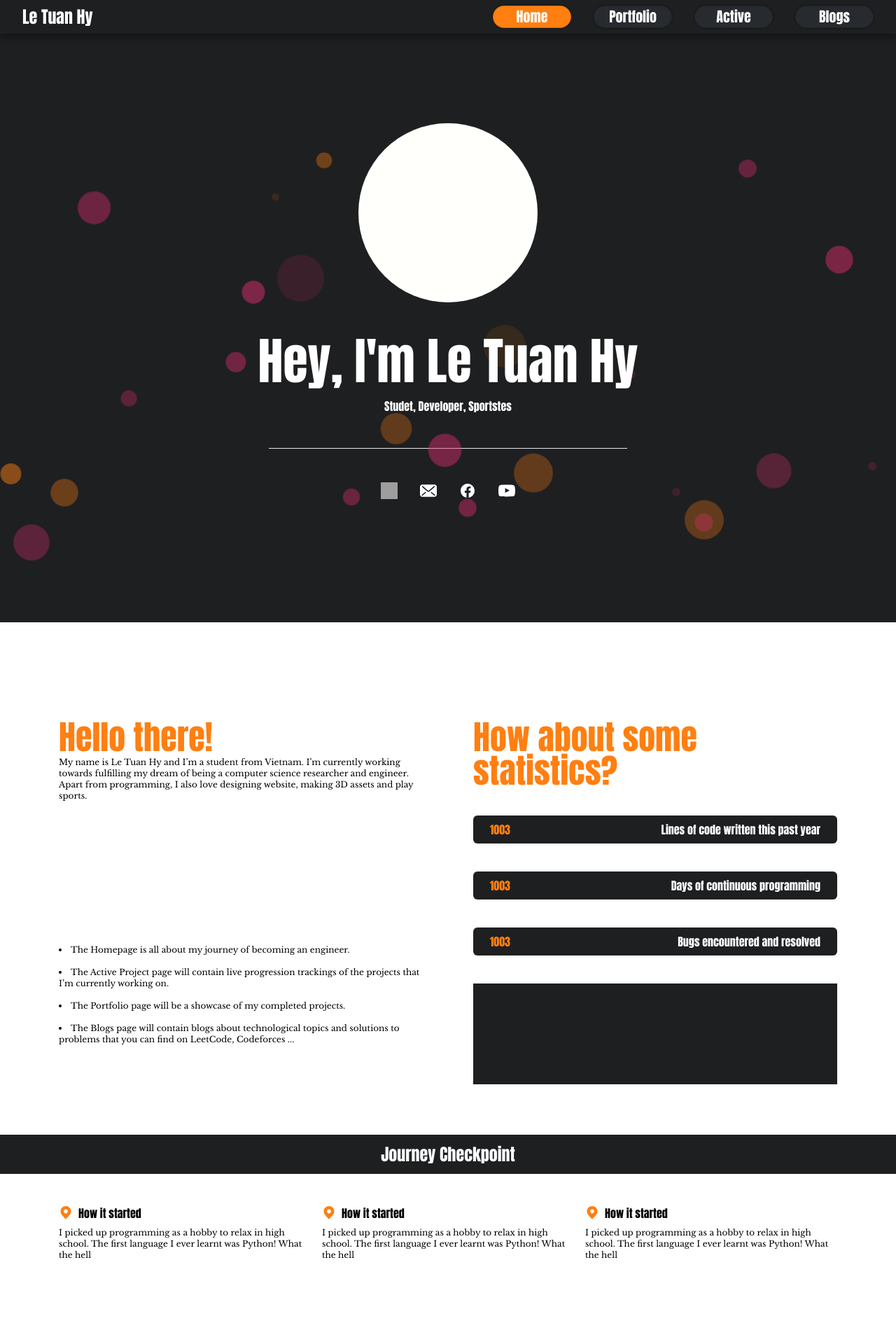
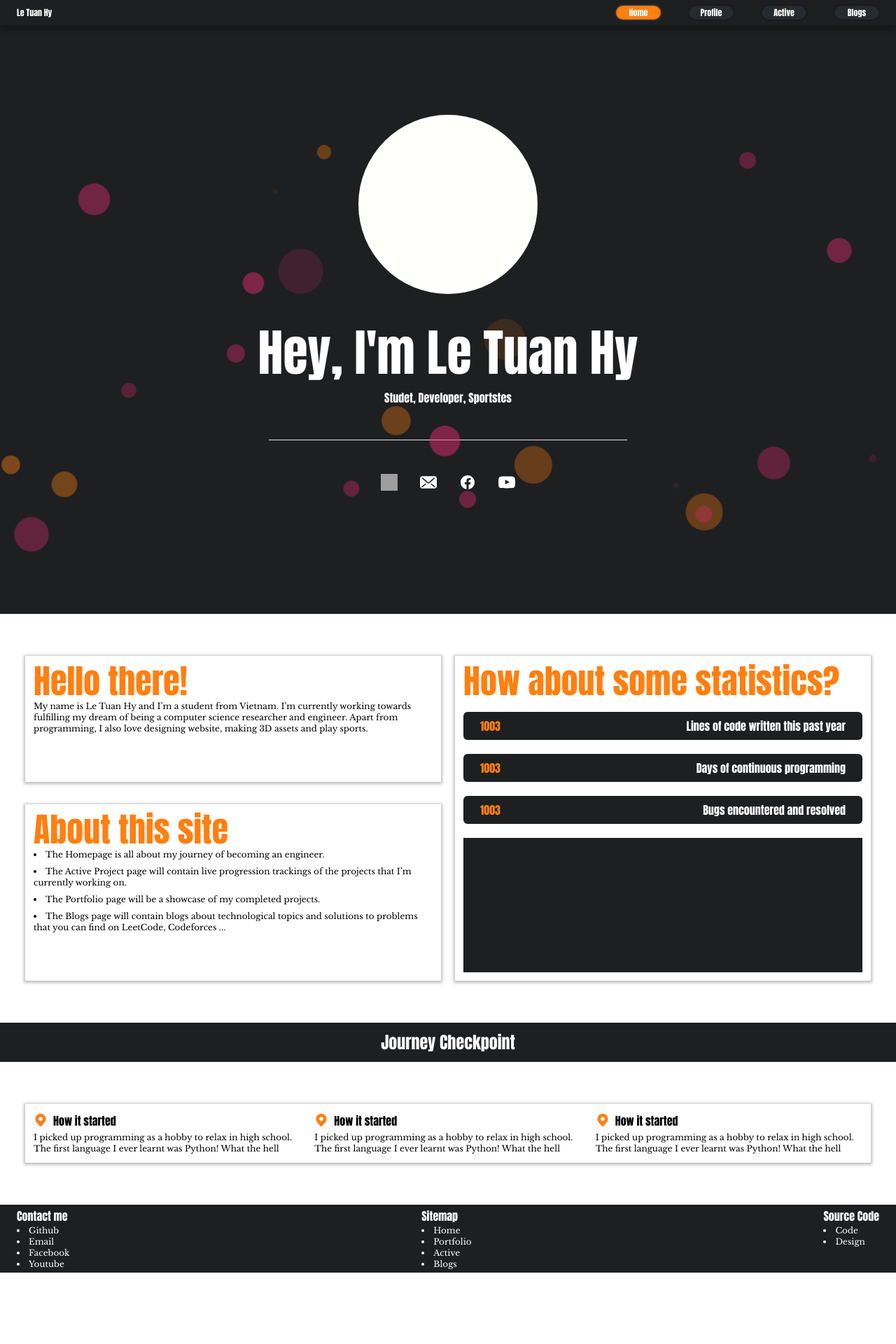
Before and after one commit to Hy-LeTuan/Hy-LeTuan.github.io, a React (Vite) app in the folder personal-profile/: page / in a window 1280 px wide. Shown: the top 1920 px of the page at 70% size. After the commit the page ends 1818 px from the top, so only its background shows below. Built offline with nearby package versions, Linux system fonts and the light colour scheme; grey boxes are pictures that could not be loaded.

Commit message:
update UI for medium screen size

```diff
--- a/personal-profile/src/index.css
+++ b/personal-profile/src/index.css
@@ -74,11 +74,11 @@
 	}
 
 	.btn-header {
-		@apply font-heading-font border-border-translucent-black bg-neutral rounded-full border-1 h-5 w-16 lg:h-6 lg:w-20 text-white p-0 text-xs lg:text-base transition-colors shadow-xs duration-500 xl:w-28 xl:h-8 xl:text-xl;
+		@apply font-heading-font border-border-translucent-black bg-neutral rounded-full border-1 h-5 w-16 text-white p-0 transition-colors shadow-header-button duration-300;
 	}
 
 	.btn-header-active {
-		@apply font-heading-font border-border-translucent-black  bg-accent rounded-full border-1 h-5 w-16  text-white p-0 text-xs lg:text-base lg:border-0 lg:h-6 lg:w-20 transition-colors shadow-xs duration-500 xl:text-xl xl:w-28 xl:h-8;
+		@apply font-heading-font border-border-translucent-black bg-accent rounded-full border-1 h-5 w-16 text-white p-0 transition-colors shadow-active-header-button duration-300;
 	}
 
 	.btn-card-footer {
@@ -91,11 +91,11 @@
 
 	/* Cards */
 	.card-full-width-banner {
-		@apply shadow-card col-span-1 flex flex-col overflow-hidden gap-4 pb-2;
+		@apply shadow-card col-span-1 flex flex-col overflow-hidden gap-4 pb-2 md:pb-3;
 	}
 
 	.card {
-		@apply shadow-card px-3 py-2 col-span-1 lg:p-5 xl:shadow-none;
+		@apply shadow-card px-3 py-2 col-span-1 md:px-3 md:py-3;
 	}
 
 	.project-specific-card {
@@ -103,7 +103,7 @@
 	}
 
 	.certificate-card {
-		@apply shadow-certificate-card px-3 py-2 col-span-1 lg:p-5 xl:shadow-none;
+		@apply shadow-certificate-card px-3 py-2 col-span-1 md:max-w-96;
 	}
 
 	.card-split-title {
@@ -111,7 +111,7 @@
 	}
 
 	.card-body-single-column {
-		@apply flex flex-col gap-4 text-left xl:gap-4;
+		@apply flex flex-col gap-4 text-left md:gap-5;
 	}
 
 	.card-header {
@@ -119,7 +119,7 @@
 	}
 
 	.project-card {
-		@apply shadow-md shadow-gray-500 overflow-hidden rounded-md col-span-1 px-6 py-6 bg-wave-pattern bg-no-repeat bg-cover lg:col-span-1 lg:gap-6 lg:pb-8 xl:gap-10;
+		@apply shadow-md shadow-gray-500 overflow-hidden rounded-md col-span-1 px-6 py-6 bg-wave-pattern bg-no-repeat bg-cover md:max-w-96;
 	}
 
 	.project-card-body {
@@ -161,7 +161,7 @@
 	/* Utilities */
 
 	.main-section {
-		@apply grid grid-cols-1 p-6 gap-9 place-items-stretch lg:grid-cols-2 lg:gap-x-8 lg:px-12 xl:px-16;
+		@apply grid grid-cols-1 p-6 gap-9 place-items-stretch md:py-7 md:px-9 md:gap-y-8 md:grid-cols-2 md:gap-x-5;
 	}
 
 	.row {
@@ -177,15 +177,19 @@
 	}
 
 	.section-banner {
-		@apply w-full bg-primary relative overflow-hidden mt-7 flex justify-center items-center py-3;
+		@apply w-full bg-primary relative overflow-hidden mt-7 flex justify-center items-center py-3 md:mt-8;
 	}
 
 	.banner-hr {
 		@apply text-white bg-white w-1/2 text-center;
 	}
 
+	.section-container {
+		@apply mt-7 md:mt-8;
+	}
+
 	/* Cluster */
-	.hello-cluster {
+	.normal-card-cluster {
 		@apply flex flex-col gap-1;
 	}
 }
--- a/personal-profile/src/layout/Footer.jsx
+++ b/personal-profile/src/layout/Footer.jsx
@@ -3,8 +3,8 @@ import { Link } from "react-router-dom";
 
 function Footer() {
 	return (
-		<footer className="overflow-hidden clear-both w-full bg-primary text-white mt-7">
-			<div className="flex justify-between items-top py-1 px-6 xl:px-24 xl:py-4">
+		<footer className="overflow-hidden clear-both w-full bg-primary text-white mt-7 md:mt-8">
+			<div className="flex justify-between items-top py-1 px-6">
 				<div className="flex flex-col gap-px">
 					<h4 className="">Contact me</h4>
 					<ul className="text-white lg:text-base xl:text-lg">
--- a/personal-profile/src/layout/Header.jsx
+++ b/personal-profile/src/layout/Header.jsx
@@ -19,12 +19,12 @@ function Header() {
 	};
 
 	return (
-		<nav className={`relative z-10 w-full p-2 bg-primary ${shadowStyle}`}>
-			<div className="m-0 p-0 lg:px-6 lg:flex lg:justify-between lg:items-center">
-				<h5 className="hidden lg:block font-heading-font text-white lg:text-xl xl:text-2xl">
-					Le Tuan Hy
-				</h5>
-				<div className="flex justify-between items-center px-6 lg:px-0 lg:gap-8">
+		<nav className={`relative z-10 w-full bg-primary ${shadowStyle}`}>
+			<div className="m-0 p-0 md:flex md:justify-between md:items-center md:px-6 md:py-2">
+				<h6 className="hidden text-white md:block">Le Tuan Hy</h6>
+
+				{/* Button container */}
+				<div className="flex justify-between items-center px-6 py-1 md:p-0 md:justify-center md:gap-10">
 					<Link
 						to={"/"}
 						className={
@@ -33,7 +33,7 @@ function Header() {
 								? "btn btn-header-active"
 								: "btn btn-header"
 						}>
-						Home
+						<h6>Home</h6>
 					</Link>
 					<Link
 						to={"/portfolio"}
@@ -42,7 +42,7 @@ function Header() {
 								? "btn btn-header-active"
 								: "btn btn-header"
 						}>
-						Portfolio
+						<h6>Profile</h6>
 					</Link>
 					<Link
 						to={"/active"}
@@ -51,7 +51,7 @@ function Header() {
 								? "btn btn-header-active"
 								: "btn btn-header"
 						}>
-						Active
+						<h6>Active</h6>
 					</Link>
 					<Link
 						to={"/blogs"}
@@ -60,7 +60,7 @@ function Header() {
 								? "btn btn-header-active"
 								: "btn btn-header"
 						}>
-						Blogs
+						<h6>Blogs</h6>
 					</Link>
 				</div>
 			</div>
--- a/personal-profile/src/views/Active.jsx
+++ b/personal-profile/src/views/Active.jsx
@@ -11,20 +11,20 @@ function Active() {
 		<>
 			<section className="relative overflow-hidden clear-both w-full bg-primary">
 				<div className="main-banner">
-					<h1 className="display">Active projects</h1>
+					<h1 className="display">Current Active Projects</h1>
 					<hr className="banner-hr" />
 					{MediaHeader(".")}
 					{SquareAnimation(null)}
 				</div>
 			</section>
 
-			<section className="mt-7 lg:mt-16 xl:mt-24">
-				<div className="main-section">
+			<section className="section-container">
+				<div className="main-section place-items-center">
 					{projects?.map((project, index) => (
 						<div className="project-card" key={index}>
 							<div className="project-card-body">
 								<div className="w-full flex justify-center items-center">
-									<div className="rounded-full w-40 h-40 bg-secondary shadow-project xl:w-52 xl:h-52 xl:mt-20"></div>
+									<div className="rounded-full w-32 h-32 bg-secondary shadow-project"></div>
 								</div>
 								<div className="flex flex-col gap-1">
 									<h1 className="text-left text-white lg:text-4xl lg:text-center xl:text-5xl">
@@ -62,7 +62,7 @@ function Active() {
 									type="button">
 									<Link to={`/active/${index}`}>
 										<h5 className="text-white lg:text-base xl:text-xl">
-											Details heres
+											Details here
 										</h5>
 									</Link>
 								</button>
--- a/personal-profile/src/views/ActiveSpecific.jsx
+++ b/personal-profile/src/views/ActiveSpecific.jsx
@@ -34,7 +34,7 @@ function ActiveSpecific() {
 			<section className="relative overflow-hidden clear-both w-full bg-primary text-white">
 				<div className="p-12 flex flex-col gap-6 justify-center items-center overflow-hidden lg:p-24">
 					<h1 className="text-3xl lg:text-5xl">
-						Active Project Details
+						Live Progression On Project
 					</h1>
 					{MediaHeader("..")}
 					{SquareAnimation(null)}
--- a/personal-profile/src/views/Blogs.jsx
+++ b/personal-profile/src/views/Blogs.jsx
@@ -34,7 +34,7 @@ function Blogs() {
 		<>
 			<section className="relative overflow-hidden clear-both w-full bg-primary text-white font-heading-font">
 				<div className="main-banner">
-					<h1 className="display">Technology Blogs & More</h1>
+					<h1 className="display">Blog Posts</h1>
 					<hr className="banner-hr" />
 					{MediaHeader(".")}
 					{SquareAnimation(null)}
@@ -71,26 +71,24 @@ function Blogs() {
 								</h1>
 								<p
 									id={`blog-content-${index}`}
-									className="text-left font-body-font text-white text-xs line-clamp-5 transition-all duration-1000 lg:line-clamp-8 lg:text-sm">
+									className="text-left text-white line-clamp-5 transition-all duration-1000">
 									{blog.content}
 								</p>
 							</div>
 							<div className="flex w-full justify-between px-6 items-center mb-4">
-								<h6 className="text-sm font-heading-font text-white lg:text-base">
-									{blog.date}
-								</h6>
+								<h6 className="text-white">{blog.date}</h6>
 								{checkReadButton(
 									document.querySelector(
 										`p[id="blog-content-${index}"]`
 									)
-								) && (
+								) ? (
 									<button
 										className="btn btn-blog-read-more"
 										type="button"
 										onClick={(event) =>
 											showMoreContentOnClick(event)
 										}>
-										<h6 className="text-sm font-heading-font text-white lg:text-base">
+										<h6 className="text-white">
 											Read more
 										</h6>
 										<img
@@ -98,6 +96,14 @@ function Blogs() {
 											alt="expand icon"
 											className="text-white w-4 h-4 -rotate-90 transition-all duration-300"
 										/>
+									</button>
+								) : (
+									<button
+										className="btn btn-blog-read-more"
+										type="button">
+										<h6 className="text-white">
+											End of content
+										</h6>
 									</button>
 								)}
 							</div>
--- a/personal-profile/src/views/Home.jsx
+++ b/personal-profile/src/views/Home.jsx
@@ -22,13 +22,13 @@ function Home() {
 					{SquareAnimation(null)}
 				</div>
 			</section>
-			<section className="mt-7 lg:mt-16 xl:mt-24">
+			<section className="section-container">
 				<div className="main-section">
 					<div className="card">
 						<div className="card-body-single-column">
-							<div className="hello-cluster">
+							<div className="normal-card-cluster">
 								<h1 className="card-header">Hello there!</h1>
-								<p className="tetx-black">
+								<p className="text-black">
 									My name is Le Tuan Hy and I’m a student from
 									Vietnam. I’m currently working towards
 									fulfilling my dream of being a computer
@@ -39,40 +39,47 @@ function Home() {
 							</div>
 						</div>
 					</div>
-					<div className="card-split-title lg:card lg:col-start-1 lg:mb-0">
-						<div className="grid grid-cols-4 auto-cols-max place-items lg:flex lg:flex-col lg:p-0 lg:gap-1 xl:gap-4">
-							<div className="col-span-1 flex items-center justify-center bg-accent lg:bg-transparent lg:justify-start lg:items-start">
+					<div className="card-split-title md:col-start-1 md:card">
+						<div className="grid grid-cols-4 auto-cols-max place-items md:card-body-single-column">
+							<div className="col-span-1 flex items-center justify-center bg-accent md:hidden">
 								<h1 className="card-header text-white">
 									About this site
 								</h1>
 							</div>
-							<div className="col-span-3 ml-4 text-left py-2 overflow-hidden flex justify-center items-center lg:justify-start lg:items-start lg:text-left lg:ml-0 lg:mt-2 lg:p-0">
-								<ul className="font-body-font lg:text-sm lg:text-left xl:text-lg xl:flex xl:flex-col xl:gap-2">
+
+							<div className="hidden md:normal-card-cluster">
+								<h1 className="card-header text-accent">
+									About this site
+								</h1>
+								<div className="col-span-3 ml-4 text-left py-2 overflow-hidden flex justify-center items-center md:grid-cols-none md:p-0 md:m-0">
+									<ul className="font-body-font">
 										<li className="mb-2">
-										The Homepage is all about my journey of
-										becoming an engineer.
+											The Homepage is all about my journey
+											of becoming an engineer.
 										</li>
 										<li className="mb-2">
 											The Active Project page will contain
 											live progression trackings of the
-										projects that I’m currently working on.
+											projects that I’m currently working
+											on.
 										</li>
 										<li className="mb-2">
-										The Portfolio page will be a showcase of
-										my completed projects.
+											The Portfolio page will be a
+											showcase of my completed projects.
 										</li>
 										<li className="">
-										The Blogs page will contain blogs about
-										technological topics and solutions to
-										problems that you can find on LeetCode,
-										Codeforces ...
+											The Blogs page will contain blogs
+											about technological topics and
+											solutions to problems that you can
+											find on LeetCode, Codeforces ...
 										</li>
 									</ul>
 								</div>
 							</div>
 						</div>
-					<div className="card lg:col-start-2 lg:row-start-1 lg:row-span-2 lg:mb-0">
-						<div className="card-body-single-column text-left lg:gap-10">
+					</div>
+					<div className="card md:row-span-2 md:col-start-2 md:row-start-1">
+						<div className="card-body-single-column text-left">
 							<h1 className="card-header text-accent">
 								How about some statistics?
 							</h1>
@@ -94,20 +101,22 @@ function Home() {
 									Bugs encountered and resolved
 								</h4>
 							</div>
-							<div className="bg-primary w-full h-32 lg:h-36"></div>
+							<div className="bg-primary w-full h-32 md:flex-grow md:h-48"></div>
 						</div>
 					</div>
 				</div>
-				<div className="hidden lg:m-0 lg:p-0 lg:block">
+			</section>
+			<div className="hidden md:block p-0">
 				{SectionBanner(10, "Journey Checkpoint")}
 			</div>
-				<div className="main-section lg:mb-12 xl:mb-20">
-					<div className="card lg:col-span-2">
-						<div className="card-body-single-column lg:grid lg:grid-cols-3 lg:gap-y-4">
-							<h1 className="card-header lg:hidden">
+			<section className="section-container">
+				<div className="main-section">
+					<div className="card md:col-span-2">
+						<div className="card-body-single-column md:!grid md:!grid-cols-3">
+							<h1 className="card-header md:hidden">
 								Journey Checkpoints
 							</h1>
-							<div className="flex flex-col items-start gap-1 xl:gap-2 lg:col-span-1">
+							<div className="flex flex-col items-start gap-1 md:!col-span-1">
 								<div className="flex flex-row gap-2 items-center xl:gap-2">
 									<img
 										src="./src/assets/mark_location.svg"
@@ -122,7 +131,7 @@ function Home() {
 									learnt was Python! What the hell
 								</p>
 							</div>
-							<div className="flex flex-col items-start gap-1 xl:gap-2 lg:col-span-1">
+							<div className="flex flex-col items-start gap-1 md:!col-span-1">
 								<div className="flex flex-row gap-2 items-center xl:gap-2">
 									<img
 										src="./src/assets/mark_location.svg"
@@ -137,7 +146,7 @@ function Home() {
 									learnt was Python! What the hell
 								</p>
 							</div>
-							<div className="flex flex-col items-start gap-1 xl:gap-2 lg:col-span-1">
+							<div className="flex flex-col items-start gap-1 md:!col-span-1">
 								<div className="flex flex-row gap-2 items-center xl:gap-2">
 									<img
 										src="./src/assets/mark_location.svg"
--- a/personal-profile/src/views/Portfolio.jsx
+++ b/personal-profile/src/views/Portfolio.jsx
@@ -21,18 +21,18 @@ function Portfolio() {
 					{SquareAnimation(null)}
 				</div>
 			</section>
-			<section className="mt-7 lg:mt-16 xl:mt-24">
-				<div className="main-section">
-					<div className="card-full-width-banner lg:flex-row lg:col-span-2 lg:shadow-none">
+			<section className="section-container">
+				<div className="main-section md:flex md:w-full md:justify-center md:items-center">
+					<div className="card-full-width-banner md:w-2/3">
 						<div className="bg-primary flex justify-center items-center py-1 px-4 lg:flex-grow">
 							<h1 className="text-white">Overall Statistics</h1>
 						</div>
-						<div className="flex flex-col gap-4 px-3 py-0 lg:flex-grow lg:py-0">
-							<div className="row font-heading-font text-white bg-accent lg:py-3 xl:py-4">
+						<div className="flex flex-col gap-4 px-3 py-0">
+							<div className="row font-heading-font text-white bg-alert md:px-3 md:py-1">
 								<h4 className="">Total Projects</h4>
 								<h4 className="">{stats.total}</h4>
 							</div>
-							<div className="row font-heading-font text-white bg-success lg:py-3 xl:py-4">
+							<div className="row font-heading-font text-white bg-success md:px-3 md:py-1">
 								<h4>Finished Projects</h4>
 								<h4>{stats.finished}</h4>
 							</div>
@@ -42,13 +42,13 @@ function Portfolio() {
 			</section>
 
 			{SectionBanner(6, "My projects")}
-			<section className="mt-7">
-				<div className="main-section">
+			<section className="section-container">
+				<div className="main-section place-items-center">
 					{projects?.map((project, index) => (
 						<div className="project-card" key={index}>
 							<div className="project-card-body">
 								<div className="w-full flex justify-center items-center">
-									<div className="rounded-full w-40 h-40 bg-secondary shadow-project xl:w-52 xl:h-52 xl:mt-20"></div>
+									<div className="rounded-full w-32 h-32 bg-secondary shadow-project"></div>
 								</div>
 								<div className="flex flex-col gap-1">
 									<h1 className="text-left text-white lg:text-4xl lg:text-center xl:text-5xl">
@@ -86,7 +86,7 @@ function Portfolio() {
 									type="button">
 									<Link to={`/portfolio/${index}`}>
 										<h5 className="text-white lg:text-base xl:text-xl">
-											Details heres
+											Details here
 										</h5>
 									</Link>
 								</button>
@@ -98,7 +98,7 @@ function Portfolio() {
 
 			{SectionBanner(6, "My certificates")}
 			<section className="mt-7">
-				<div className="main-section">
+				<div className="main-section place-items-center">
 					{certs?.map((cert, index) => (
 						<div className="certificate-card relative" key={index}>
 							<div className="card-body-single-column justify-center gap-4">
--- a/personal-profile/tailwind.config.js
+++ b/personal-profile/tailwind.config.js
@@ -36,7 +36,10 @@ export default {
 				card: "0px 1px 4px 2px rgba(0, 0, 0, 0.25)",
 				project: "inset 0px 0px 6px 3px rgba(0, 0, 0, 0.25)",
 				projectcard: "0px 0px 6px 4px rgba(0, 0, 0, 0.5)",
-				"certificate-card": "3px 3px 4px 0px rgba(240, 95, 35, 0.5)",
+				"certificate-card": "0px 0px 4px 2px rgba(240, 95, 35, 0.5)",
+				"header-button": "0px 0px 2px 1px rgba(0, 0, 0, 0.25)",
+				"active-header-button":
+					"0px 0px 2px 1px rgba(255, 255, 255, 0.15)",
 			},
 			backgroundImage: {
 				"wave-pattern":
```
Lines whose indentation alone changed are shown as unchanged.
